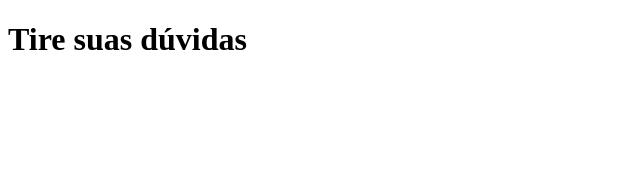
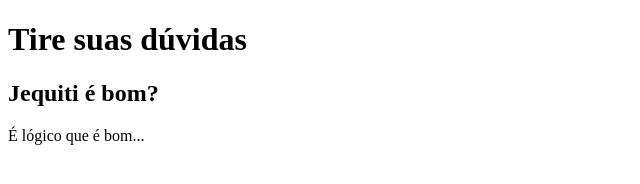
Before and after one commit to daniel-neves-dev/Aprendendo_Git_Github, a plain HTML site: page Site_Jequiti/FAQ.html in a window 1280 px wide. Shown: the whole page, without its empty margins (0-640 px from the left). Drawn offline with Linux system fonts and the light colour scheme.

Commit message:
Alterado em branch nova

```diff
--- a/Site_Jequiti/FAQ.html
+++ b/Site_Jequiti/FAQ.html
@@ -7,8 +7,11 @@
 
   <title>Jequiti - tire suas dúvidas</title>
 
+
 </head>
 <body>
     <h1>Tire suas dúvidas</h1>
+    <h2>Jequiti é bom?</h2>
+    <p>É lógico que é bom...</p>
 </body>
 </html>
```
